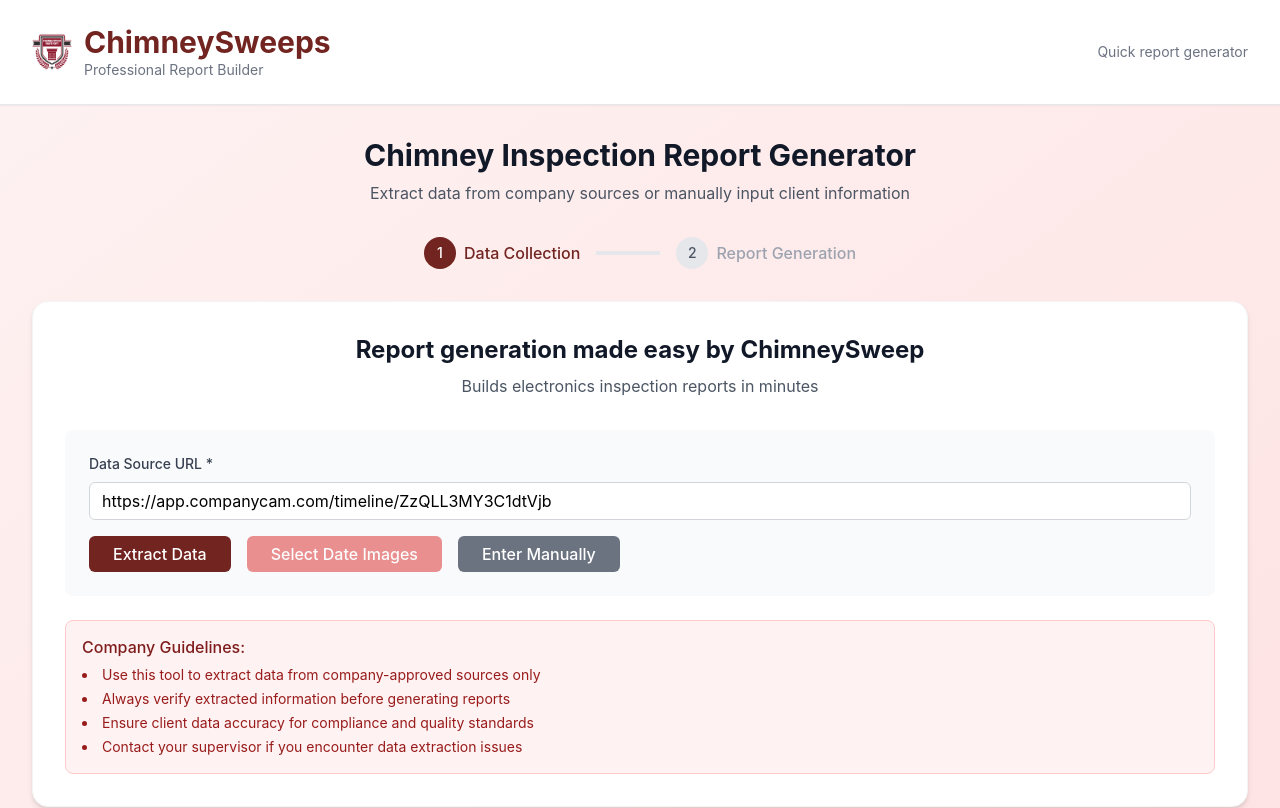
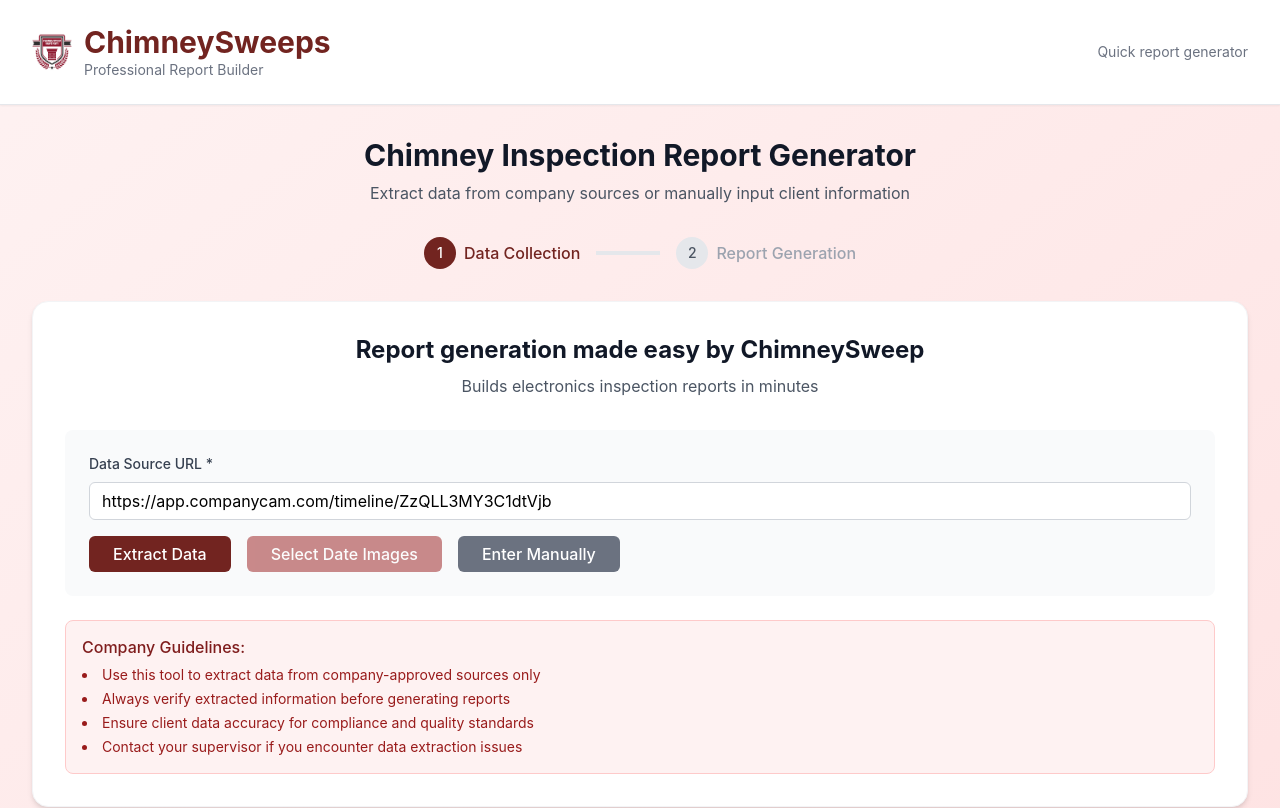
Before and after one commit to parthbhatti21/refortify_v2.0, a React (Create React App) app: page / in a window 1280 px wide. Shown: the top 808 px of the page. Built offline with nearby package versions, Linux system fonts and the light colour scheme.

Commit message:
Update DataScraper button styling for improved visibility
- Changed button background color from red-600 to red-800 for better contrast.
- Updated hover state color to red-900 to enhance user interaction feedback.

```diff
--- a/src/components/DataScraper.tsx
+++ b/src/components/DataScraper.tsx
@@ -389,7 +389,7 @@
               type="button"
               onClick={() => setShowDateSelector(true)}
               disabled={!url || allJobs.length === 0}
-              className="w-full sm:w-auto px-4 sm:px-6 py-2 bg-red-600 text-white rounded-md hover:bg-red-700 disabled:opacity-50 disabled:cursor-not-allowed font-medium"
+              className="w-full sm:w-auto px-4 sm:px-6 py-2 bg-red-800 text-white rounded-md hover:bg-red-900 disabled:opacity-50 disabled:cursor-not-allowed font-medium"
               title="Select images from any available date"
             >
               Select Date Images
```
